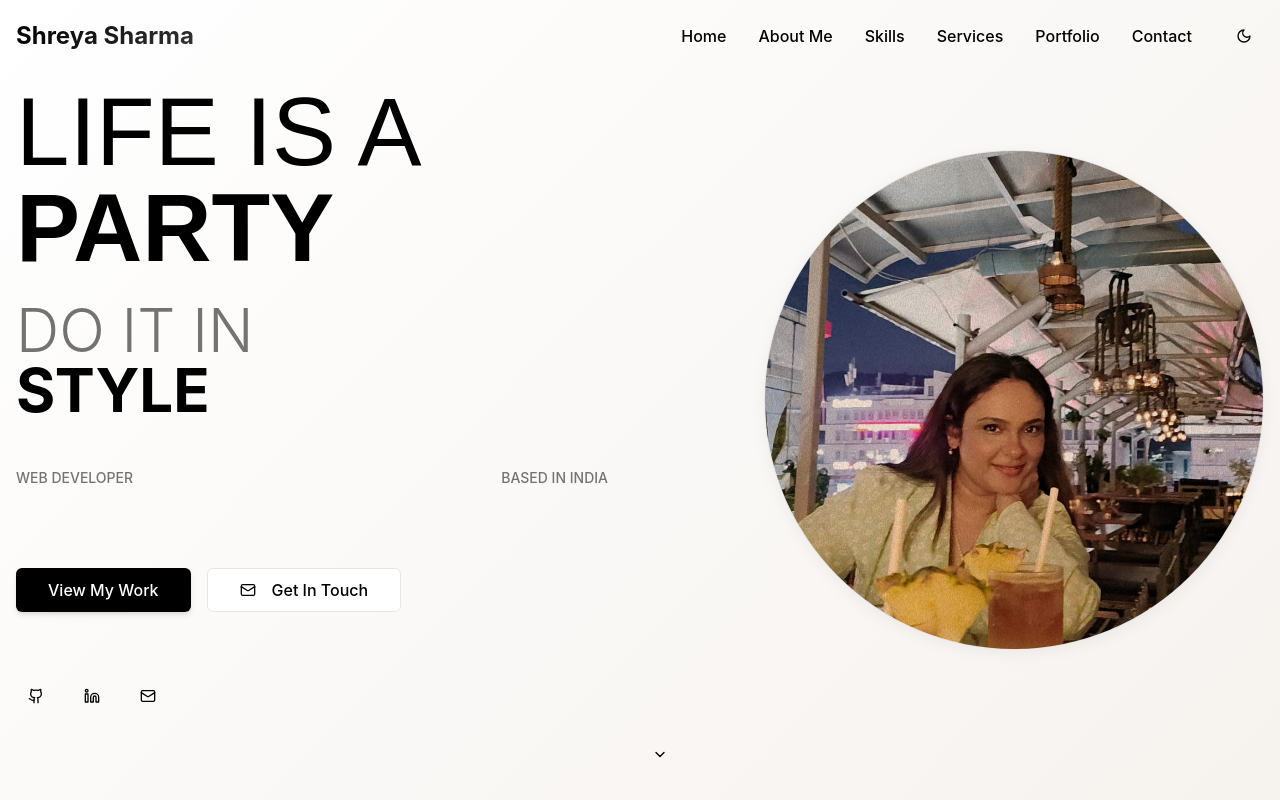
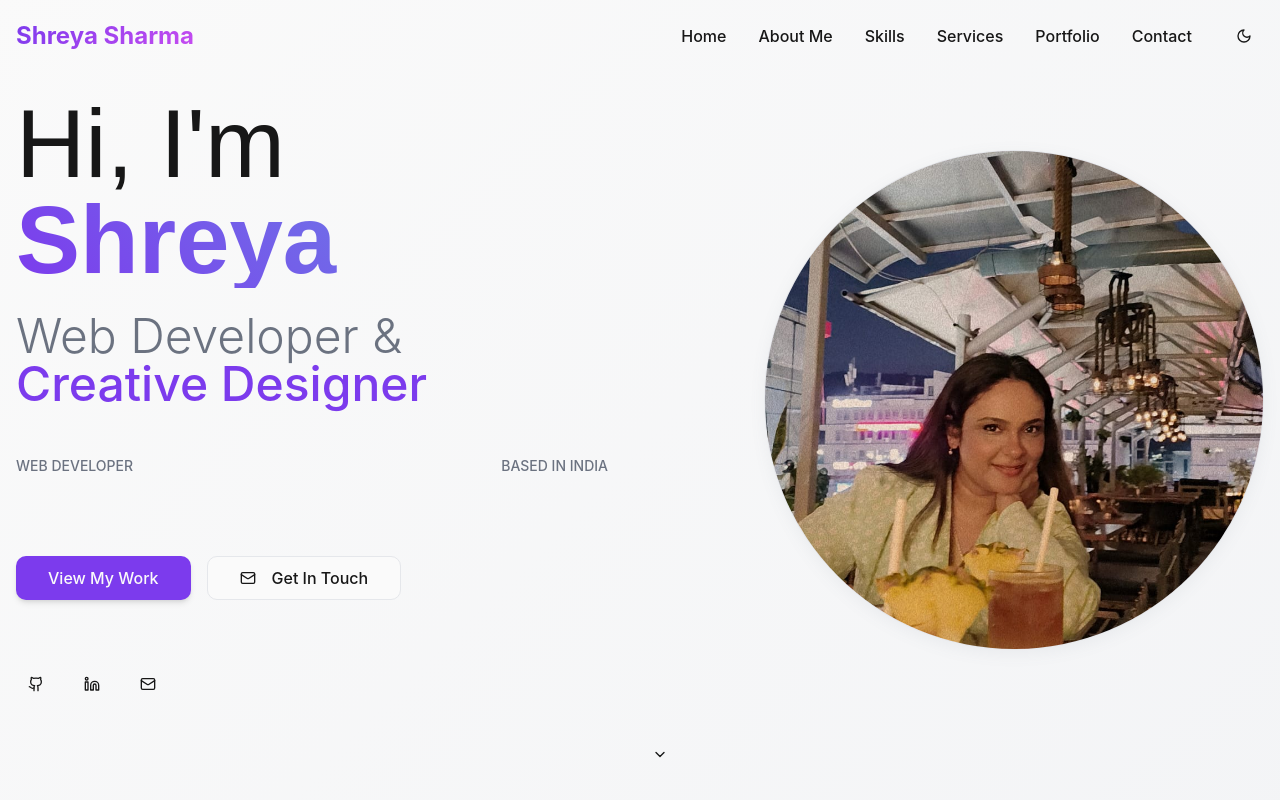
Before and after one commit to visionbyshreya/shreyacodes, a React (Vite) app: page / in a window 1280 px wide. Shown: the top 800 px of the page. Built offline with nearby package versions, Linux system fonts and the light colour scheme.

Commit message:
Refine hero section styling
Remove terminal section and update colors. The line "life is a party do it in style" has also been removed.

```diff
--- a/src/components/Hero.tsx
+++ b/src/components/Hero.tsx
@@ -33,18 +33,18 @@ const Hero = () => {
                 className="text-5xl md:text-7xl lg:text-8xl font-light font-space-grotesk leading-tight"
                 whileHover={{ scale: 1.02 }}
               >
-                <span className="block text-foreground">LIFE IS A</span>
-                <span className="block text-foreground font-bold">PARTY</span>
+                <span className="block text-foreground">Hi, I'm</span>
+                <span className="block text-gradient font-bold">Shreya</span>
               </motion.h1>
 
               <motion.h2
-                className="text-4xl md:text-5xl lg:text-6xl font-light text-muted-foreground"
+                className="text-3xl md:text-4xl lg:text-5xl font-light text-muted-foreground"
                 initial={{ opacity: 0 }}
                 animate={{ opacity: 1 }}
                 transition={{ delay: 0.6 }}
               >
-                DO IT IN<br />
-                <span className="font-bold text-foreground">STYLE</span>
+                Web Developer &amp;<br />
+                <span className="font-medium text-primary">Creative Designer</span>
               </motion.h2>
             </motion.div>
 
@@ -119,14 +119,15 @@ const Hero = () => {
             transition={{ duration: 0.8, delay: 0.4 }}
           >
             <motion.div
-              className="relative w-80 h-80 md:w-96 md:h-96 lg:w-[500px] lg:h-[500px] rounded-full overflow-hidden elegant-card hover-lift"
+              className="relative w-80 h-80 md:w-96 md:h-96 lg:w-[500px] lg:h-[500px] rounded-full overflow-hidden elegant-card hover-lift shadow-colored"
               whileHover={{ scale: 1.02 }}
               transition={{ type: "spring", stiffness: 300 }}
             >
+              <div className="absolute inset-0 bg-gradient-primary opacity-10 rounded-full"></div>
               <img
                 src={shreyaProfile}
                 alt="Shreya - Web Developer"
-                className="w-full h-full object-cover"
+                className="w-full h-full object-cover relative z-10"
               />
             </motion.div>
           </motion.div>
--- a/src/index.css
+++ b/src/index.css
@@ -8,46 +8,47 @@
 
 @layer base {
   :root {
-    --background: 0 0% 100%;
-    --foreground: 0 0% 0%;
+    --background: 0 0% 98%;
+    --foreground: 0 0% 9%;
 
-    --card: 0 0% 98%;
-    --card-foreground: 0 0% 0%;
+    --card: 0 0% 100%;
+    --card-foreground: 0 0% 9%;
 
     --popover: 0 0% 100%;
-    --popover-foreground: 0 0% 0%;
+    --popover-foreground: 0 0% 9%;
 
-    --primary: 0 0% 0%;
-    --primary-foreground: 0 0% 100%;
+    --primary: 262 83% 58%;
+    --primary-foreground: 0 0% 98%;
 
-    --secondary: 30 30% 85%;
-    --secondary-foreground: 0 0% 0%;
+    --secondary: 220 14% 96%;
+    --secondary-foreground: 220 9% 46%;
 
-    --muted: 0 0% 96%;
-    --muted-foreground: 0 0% 45%;
+    --muted: 220 14% 96%;
+    --muted-foreground: 220 9% 46%;
 
-    --accent: 25 50% 80%;
-    --accent-foreground: 0 0% 0%;
+    --accent: 220 14% 96%;
+    --accent-foreground: 220 9% 46%;
 
     --destructive: 0 84% 60%;
-    --destructive-foreground: 0 0% 100%;
+    --destructive-foreground: 0 0% 98%;
 
-    --border: 0 0% 90%;
-    --input: 0 0% 96%;
-    --ring: 0 0% 0%;
+    --border: 220 13% 91%;
+    --input: 220 13% 91%;
+    --ring: 262 83% 58%;
 
-    --radius: 0.5rem;
+    --radius: 0.75rem;
 
-    /* Minimalist Design System */
-    --gradient-primary: linear-gradient(135deg, hsl(0 0% 0%), hsl(0 0% 20%));
-    --gradient-hero: linear-gradient(135deg, hsl(0 0% 100%), hsl(30 30% 95%));
-    --gradient-card: linear-gradient(145deg, hsl(0 0% 98%), hsl(30 20% 96%));
-    --gradient-accent: linear-gradient(45deg, hsl(25 50% 80%), hsl(30 40% 85%));
+    /* Soft colorful design system */
+    --gradient-primary: linear-gradient(135deg, hsl(262 83% 58%), hsl(285 85% 62%));
+    --gradient-hero: linear-gradient(135deg, hsl(0 0% 98%), hsl(220 14% 96%));
+    --gradient-card: linear-gradient(145deg, hsl(0 0% 100%), hsl(220 14% 96%));
+    --gradient-accent: linear-gradient(45deg, hsl(262 83% 58%), hsl(220 70% 65%));
 
-    /* Subtle shadows */
-    --shadow-card: 0 4px 16px hsl(0 0% 0% / 0.05);
-    --shadow-hover: 0 8px 32px hsl(0 0% 0% / 0.1);
-    --shadow-subtle: 0 2px 8px hsl(0 0% 0% / 0.04);
+    /* Soft shadows */
+    --shadow-card: 0 4px 16px hsl(220 9% 46% / 0.08);
+    --shadow-hover: 0 8px 32px hsl(220 9% 46% / 0.12);
+    --shadow-subtle: 0 2px 8px hsl(220 9% 46% / 0.06);
+    --shadow-colored: 0 4px 20px hsl(262 83% 58% / 0.15);
 
     /* Smooth transitions */
     --transition-smooth: all 0.3s cubic-bezier(0.4, 0, 0.2, 1);
```
